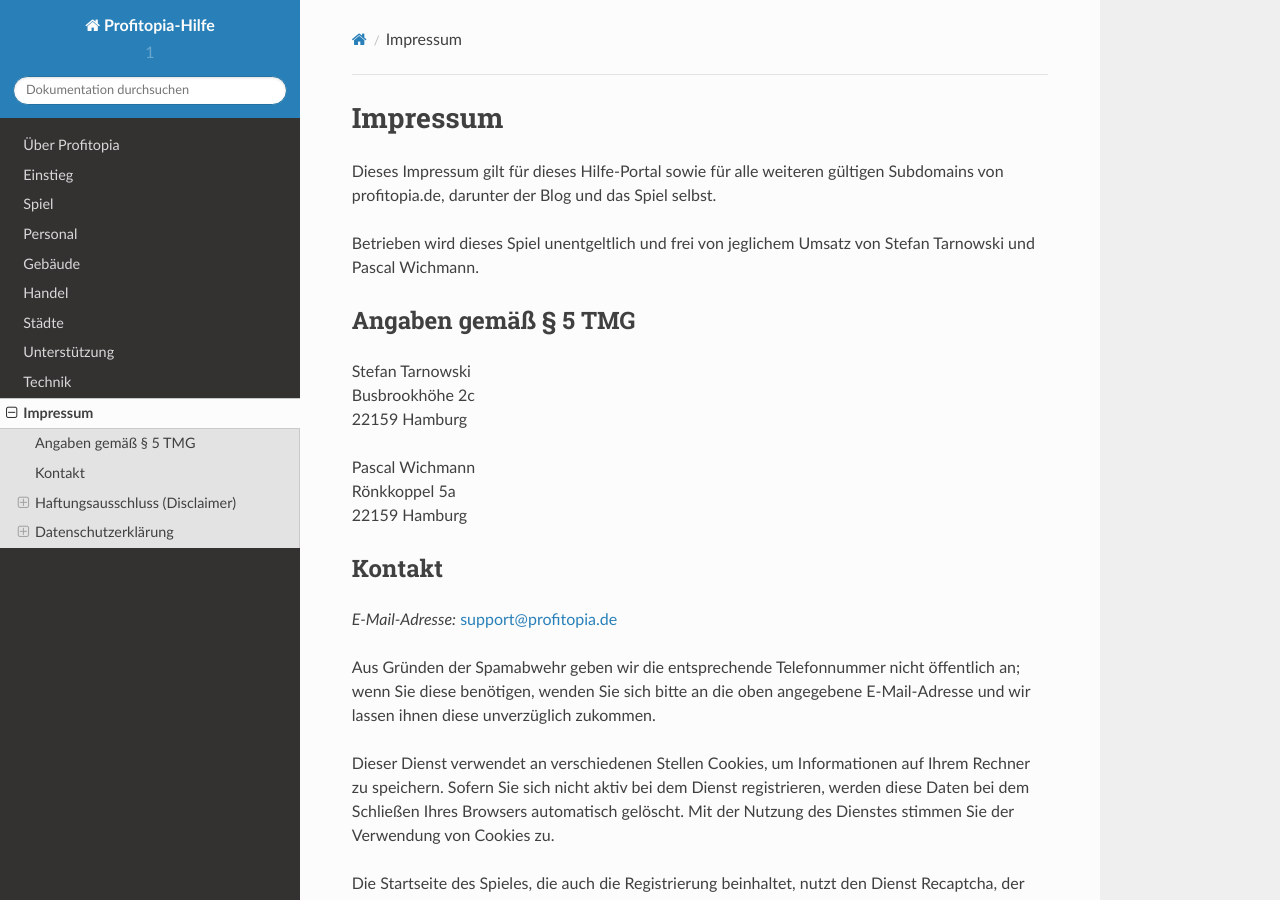
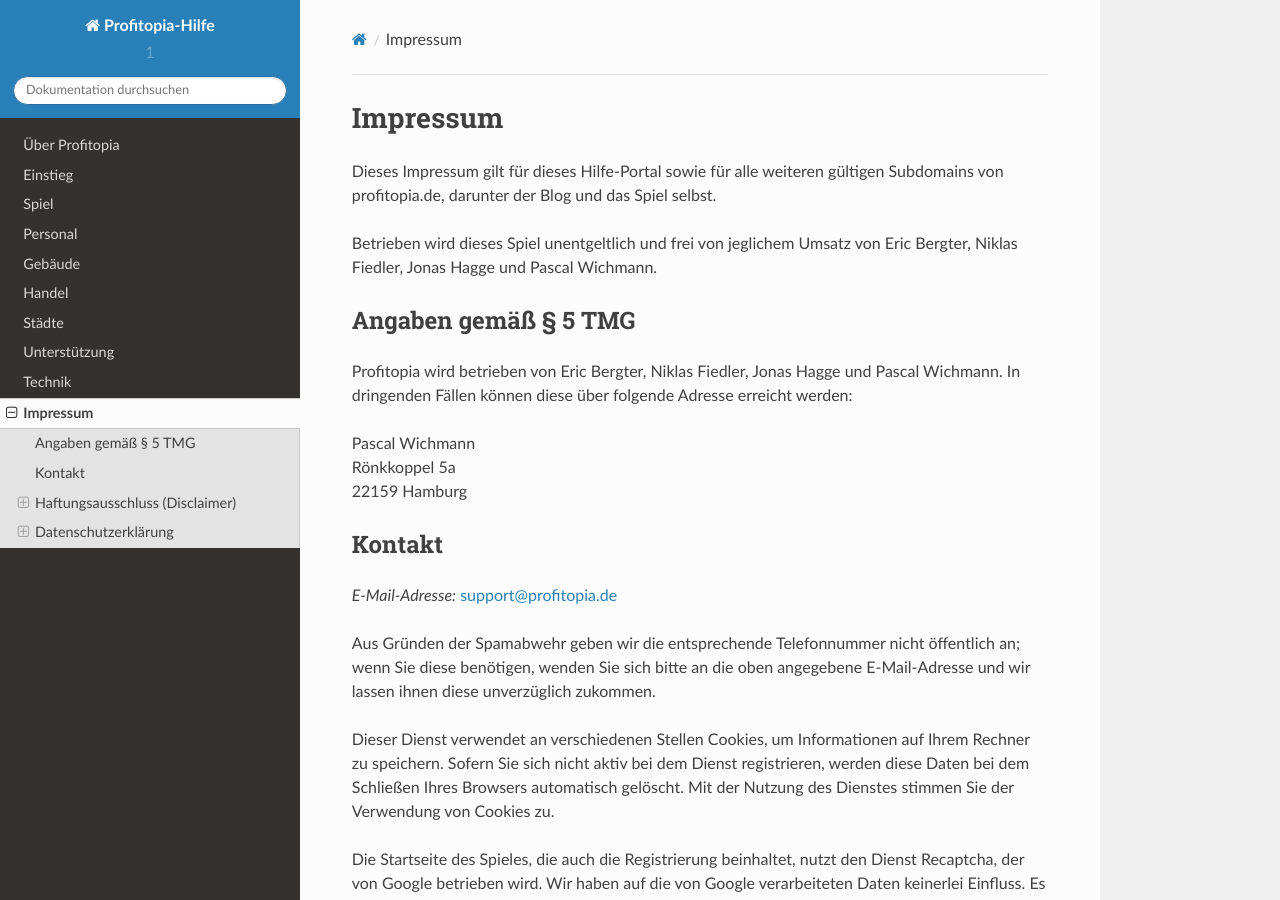
Before and after one commit to profitopia/help, a Sphinx documentation site: the page built from source/imprint.rst, in a window 1280 px wide and 900 px high. Built offline with Sphinx 7.4.7 and the Read the Docs theme 2.0.0, drawn with Linux system fonts in a browser that asks for light colours.

Commit message:
fixed incorrect developer lists

```diff
--- a/source/about.rst
+++ b/source/about.rst
@@ -10,7 +10,7 @@ Zunächst ist die Firma noch klein und es ist die Aufgabe des Spieler, diese wac
 Die Entwickler
 ==============
 
-Profitopia wird von den beiden Entwicklern Stefan Tarnowski und Pascal Wichmann als Hobby-Projekt in der Freizeit betrieben. Dadurch steht kein Unternehmen hinter der Entwicklung von Profitopia, sodass diese nicht zwangsläufig regelmäßig vorangetrieben wird. Auch hinsichtlich der Nutzeranfragen ist es möglich, dass diese nicht immer unmittelbar bearbeitet werden, da in diesem Rahmen nur begrenzte Kapazitäten zur Verfügung stehen können.
+Profitopia wird von den vier Entwicklern Eric Bergter, Niklas Fiedler, Jonas Hagge und Pascal Wichmann als Hobby-Projekt in der Freizeit betrieben. Dadurch steht kein Unternehmen hinter der Entwicklung von Profitopia, sodass diese nicht zwangsläufig regelmäßig vorangetrieben wird. Auch hinsichtlich der Nutzeranfragen ist es möglich, dass diese nicht immer unmittelbar bearbeitet werden, da in diesem Rahmen nur begrenzte Kapazitäten zur Verfügung stehen können.
 
 Der Quelltext
 =============
--- a/source/imprint.rst
+++ b/source/imprint.rst
@@ -3,15 +3,13 @@ Impressum
 
 Dieses Impressum gilt für dieses Hilfe-Portal sowie für alle weiteren gültigen Subdomains von profitopia.de, darunter der Blog und das Spiel selbst.
 
-Betrieben wird dieses Spiel unentgeltlich und frei von jeglichem Umsatz von Stefan Tarnowski und Pascal Wichmann.
+Betrieben wird dieses Spiel unentgeltlich und frei von jeglichem Umsatz von Eric Bergter, Niklas Fiedler, Jonas Hagge und Pascal Wichmann.
 
 Angaben gemäß § 5 TMG
 =====================
 
-| Stefan Tarnowski
-| Busbrookhöhe 2c
-| 22159 Hamburg
-|
+Profitopia wird betrieben von Eric Bergter, Niklas Fiedler, Jonas Hagge und Pascal Wichmann. In dringenden Fällen können diese über folgende Adresse erreicht werden:
+
 | Pascal Wichmann
 | Rönkkoppel 5a
 | 22159 Hamburg
--- a/source/technology.rst
+++ b/source/technology.rst
@@ -1,7 +1,7 @@
 Technik
 #######
 
-Profitopia wird von Stefan Tarnowski und Pascal Wichmann als Hobby-Projekt in der Freizeit entwickelt.
+Profitopia wird von Eric Bergter, Niklas Fiedler, Jonas Hagge und Pascal Wichmann als Hobby-Projekt in der Freizeit entwickelt.
 
 Programmierung
 ==============
```
